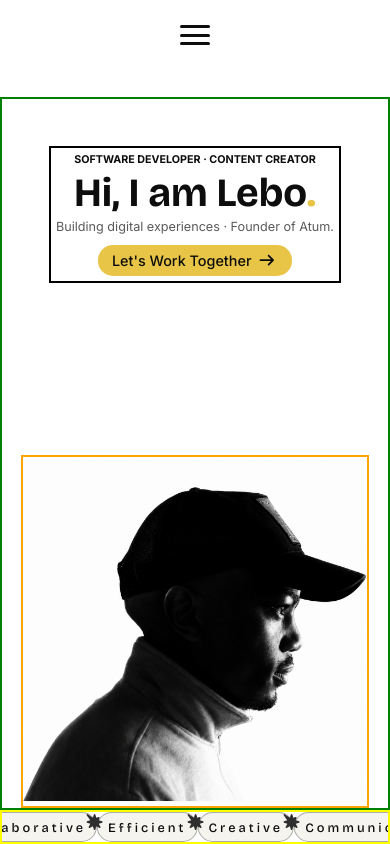
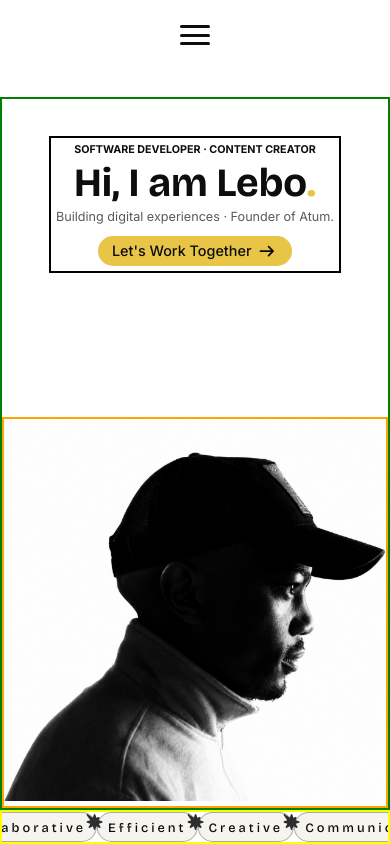
Before and after one commit to Lebo-Madikane/lebo-madikane, a Next.js app: page / in a window 390 px wide. Shown: the top 844 px of the page. Built offline with nearby package versions, Linux system fonts and the light colour scheme.

Commit message:
responsive design attributes marqueeTrack

```diff
--- a/src/components/Hero/Hero.module.scss
+++ b/src/components/Hero/Hero.module.scss
@@ -119,9 +119,9 @@
 
         @include mobile {
             position: relative;
-            width: 90%;
+            width: 100%;
             right: inherit;
-            //height: fit-content;
+            height: fit-content;
             border: 2px solid orange;
         }
 
```
